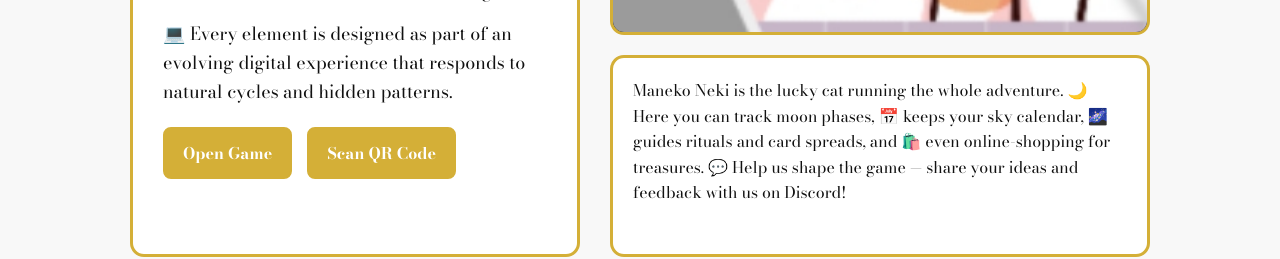
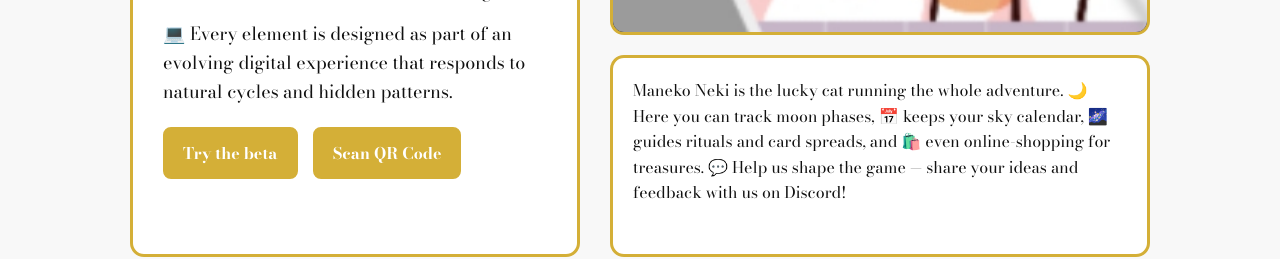
Before and after one commit to gloriacitizen00-dev/Portafolio, a plain HTML site: page index.html in a window 1280 px wide. Shown: the part 1460-1719 px from the top of the page. Drawn offline with nearby package versions, Linux system fonts and the light colour scheme; a web font is replaced by a local one.

Commit message:
Update index.html

```diff
--- a/index.html
+++ b/index.html
@@ -573,7 +573,7 @@
 
     <div class="workspace-buttons">
       <a href="https://gloriacitizen00-dev.github.io/Tarot_guide/" class="btn-yellow" target="_blank">
-        Open Game
+        Try the beta
       </a>
 
       <a href="Logo.png" class="btn-yellow" target="_blank">
```
